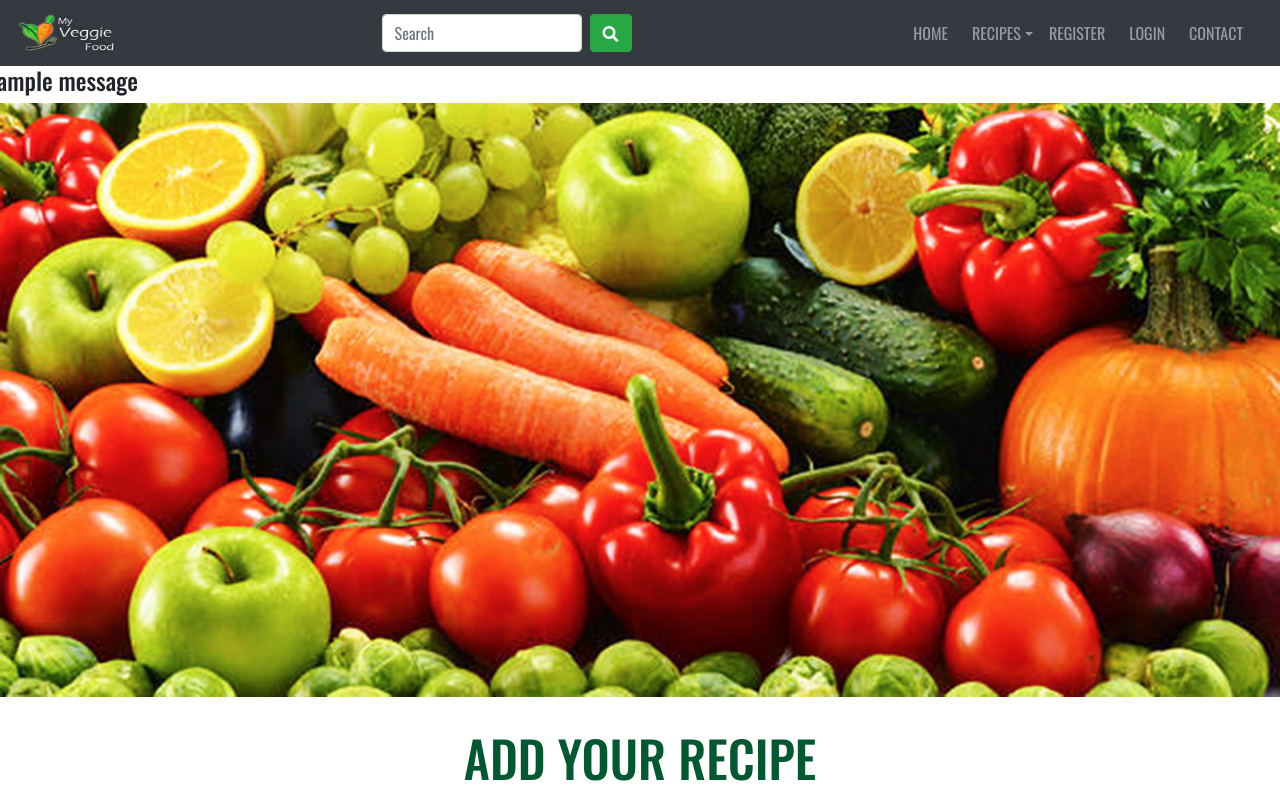
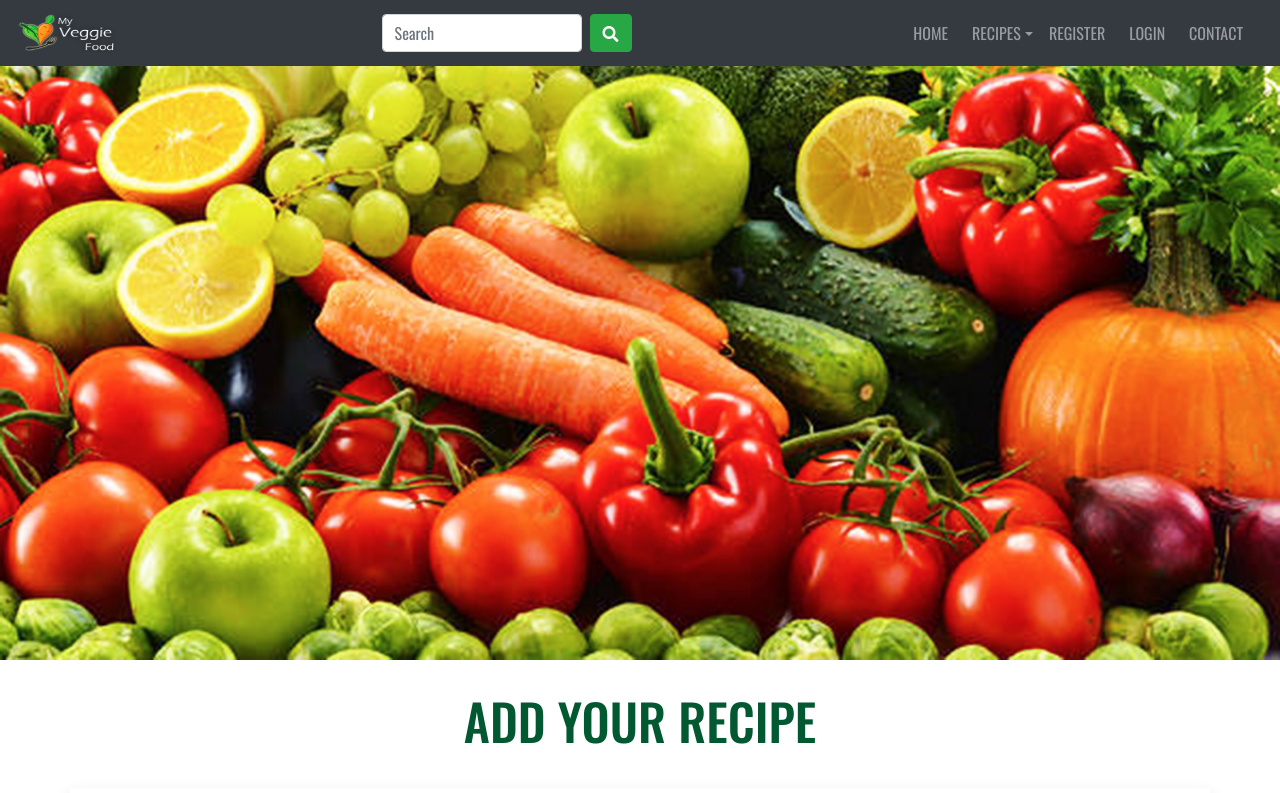
Before and after one commit to Code-Institute-Submissions/3rd-milestone-project-my-veggie-food, a Flask app: page /add_recipes in a window 1280 px wide. Shown: the top 793 px of the page. Run offline with Flask 2, Linux system fonts and the light colour scheme; one stand-in notice (Sample message) is shown; a database or web service that is not in the repository returns one stand-in record (values such as "Sample title"); some libraries are stand-ins or nearby versions.

Commit message:
Updated flash messages

```diff
--- a/app.py
+++ b/app.py
@@ -43,7 +43,6 @@ def register():
 
         # put the new user into 'session' cookie
         session["user"] = request.form.get("username").lower()
-        flash("Registration Successful")
         return redirect(url_for("profile", username=session["user"]))
 
     return render_template('register.html', page_title='Register')
--- a/templates/base.html
+++ b/templates/base.html
@@ -69,20 +69,6 @@
             </nav>
         </header>
 
-        <section>
-            <!-- flash messages -->
-            {% with messages = get_flashed_messages() %}
-                {% if messages %}
-                    {% for message in messages %}
-                        <div class="row flashes">
-                            <h4>{{ message }}</h4>
-                        </div>
-                    {% endfor %}
-                {% endif %}
-            {% endwith %}
-        </section>
-
-
         <!---Content-->
         <div class="container-fluid pl-0 pr-0">
             {% block content %}
--- a/templates/login.html
+++ b/templates/login.html
@@ -15,6 +15,9 @@
                             <label for="password">Password <span class="required-symbol">*</span></label>
                             <input type="password" name="password" class="form-control" id="password" placeholder="Write your Password" required>
                         </div>
+                        {% for message in get_flashed_messages() %}
+                        <p class="text-danger">{{ message }}</p>
+                        {% endfor %}
                         <div class="form-row">
                             <div class="col">
                                 <button type="submit" class="btn btn-success">Sign in</button>
```
